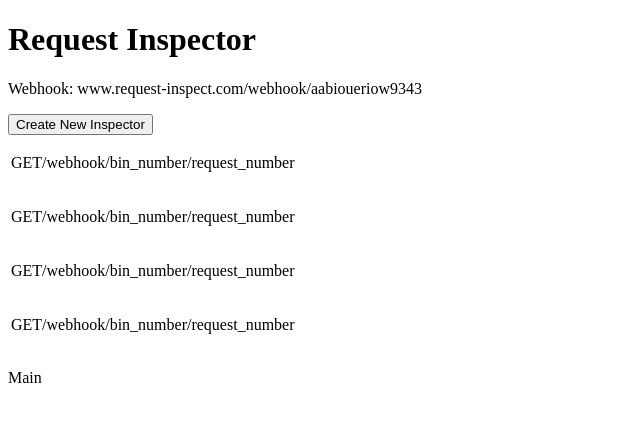
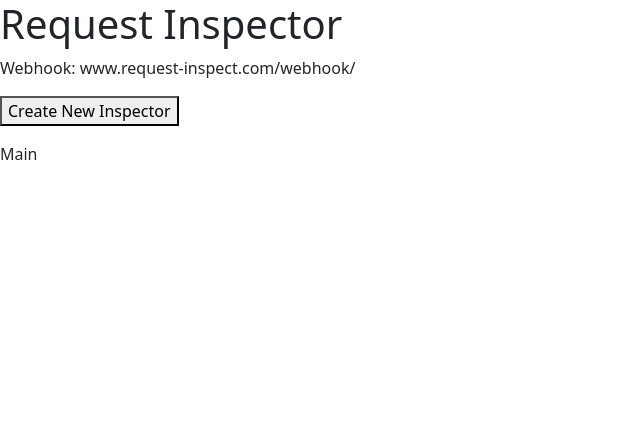
Before and after one commit to LeeyaD/request_dumpster, a React (Create React App) app in the folder frontend/: page / in a window 1280 px wide. Shown: the top 422 px of the page, without its empty margins (0-640 px from the left). Built offline with nearby package versions, Linux system fonts and the light colour scheme.

Commit message:
Co-authored-by: MADDY WOODRUM madzno12@gmail.com Co-authored-by: LEEYA DAVIS leeya463@gmail.com Co-authored-by: SPENCDER WIGHTMAN spencer.wightman@gmail.com

```diff
--- a/frontend/public/index.html
+++ b/frontend/public/index.html
@@ -3,6 +3,12 @@
   <head>
     <meta charset="utf-8" />
     <link rel="icon" href="%PUBLIC_URL%/favicon.ico" />
+    <link
+    rel="stylesheet"
+    href="https://cdn.jsdelivr.net/npm/bootstrap@5.2.3/dist/css/bootstrap.min.css"
+    integrity="sha384-rbsA2VBKQhggwzxH7pPCaAqO46MgnOM80zW1RWuH61DGLwZJEdK2Kadq2F9CUG65"
+    crossorigin="anonymous"
+    />
     <meta name="viewport" content="width=device-width, initial-scale=1" />
     <meta name="theme-color" content="#000000" />
     <meta
--- a/frontend/src/App.js
+++ b/frontend/src/App.js
@@ -1,116 +1,117 @@
-import {useState} from "react";
+import { useState, useEffect } from "react";
 import { Table } from 'react-bootstrap'
+import requestService from './services/requests'
 
-const mongoRequestsData = [
-  {
-    id: 1,
-    requestHeaders: {
-      'host': 'requestbinder.com/1111',
-      'content-length': '97',
-      'accept': 'applic... */*',
-      'sec-fetch-site': 'same-origin',
-      'accept-language': 'en-GB,en;q=0.9',
-      'accept-encoding': 'gzip, deflate, br',
-      'sec-fetch-mode': 'cors',
-      'content-type': 'application/json',
-      'origin': 'https:....com',
-      'user-agent': 'Mozill...1.15',
-      'referer': 'https:...eea1',
-      'sec-fetch-dest': 'empty',
-    }
-  },
-  {
-    id: 2,
-    requestHeaders: {
-      'host': 'requestbinder.com/2222',
-      'content-length': '97',
-      'accept': 'applic... */*',
-      'sec-fetch-site': 'same-origin',
-      'accept-language': 'en-GB,en;q=0.9',
-      'accept-encoding': 'gzip, deflate, br',
-      'sec-fetch-mode': 'cors',
-      'content-type': 'application/json',
-      'origin': 'https:....com',
-      'user-agent': 'Mozill...1.15',
-      'referer': 'https:...eea1',
-      'sec-fetch-dest': 'empty',
-    }
-  },
-  {
-    id: 3,
-    requestHeaders: {
-      'host': 'requestbinder.com/3333',
-      'content-length': '97',
-      'accept': 'applic... */*',
-      'sec-fetch-site': 'same-origin',
-      'accept-language': 'en-GB,en;q=0.9',
-      'accept-encoding': 'gzip, deflate, br',
-      'sec-fetch-mode': 'cors',
-      'content-type': 'application/json',
-      'origin': 'https:....com',
-      'user-agent': 'Mozill...1.15',
-      'referer': 'https:...eea1',
-      'sec-fetch-dest': 'empty',
-    }
-  },
-  {
-    id: 4,
-    requestHeaders: {
-      'host': 'requestbinder.com/4444',
-      'content-length': '97',
-      'accept': 'applic... */*',
-      'sec-fetch-site': 'same-origin',
-      'accept-language': 'en-GB,en;q=0.9',
-      'accept-encoding': 'gzip, deflate, br',
-      'sec-fetch-mode': 'cors',
-      'content-type': 'application/json',
-      'origin': 'https:....com',
-      'user-agent': 'Mozill...1.15',
-      'referer': 'https:...eea1',
-      'sec-fetch-dest': 'empty'
-    }
-  },
-]
+// const mongoRequestsData = [
+//   {
+//     id: 1,
+//     requestHeaders: {
+//       'host': 'requestbinder.com/1111',
+//       'content-length': '97',
+//       'accept': 'applic... */*',
+//       'sec-fetch-site': 'same-origin',
+//       'accept-language': 'en-GB,en;q=0.9',
+//       'accept-encoding': 'gzip, deflate, br',
+//       'sec-fetch-mode': 'cors',
+//       'content-type': 'application/json',
+//       'origin': 'https:....com',
+//       'user-agent': 'Mozill...1.15',
+//       'referer': 'https:...eea1',
+//       'sec-fetch-dest': 'empty',
+//     }
+//   },
+//   {
+//     id: 2,
+//     requestHeaders: {
+//       'host': 'requestbinder.com/2222',
+//       'content-length': '97',
+//       'accept': 'applic... */*',
+//       'sec-fetch-site': 'same-origin',
+//       'accept-language': 'en-GB,en;q=0.9',
+//       'accept-encoding': 'gzip, deflate, br',
+//       'sec-fetch-mode': 'cors',
+//       'content-type': 'application/json',
+//       'origin': 'https:....com',
+//       'user-agent': 'Mozill...1.15',
+//       'referer': 'https:...eea1',
+//       'sec-fetch-dest': 'empty',
+//     }
+//   },
+//   {
+//     id: 3,
+//     requestHeaders: {
+//       'host': 'requestbinder.com/3333',
+//       'content-length': '97',
+//       'accept': 'applic... */*',
+//       'sec-fetch-site': 'same-origin',
+//       'accept-language': 'en-GB,en;q=0.9',
+//       'accept-encoding': 'gzip, deflate, br',
+//       'sec-fetch-mode': 'cors',
+//       'content-type': 'application/json',
+//       'origin': 'https:....com',
+//       'user-agent': 'Mozill...1.15',
+//       'referer': 'https:...eea1',
+//       'sec-fetch-dest': 'empty',
+//     }
+//   },
+//   {
+//     id: 4,
+//     requestHeaders: {
+//       'host': 'requestbinder.com/4444',
+//       'content-length': '97',
+//       'accept': 'applic... */*',
+//       'sec-fetch-site': 'same-origin',
+//       'accept-language': 'en-GB,en;q=0.9',
+//       'accept-encoding': 'gzip, deflate, br',
+//       'sec-fetch-mode': 'cors',
+//       'content-type': 'application/json',
+//       'origin': 'https:....com',
+//       'user-agent': 'Mozill...1.15',
+//       'referer': 'https:...eea1',
+//       'sec-fetch-dest': 'empty'
+//     }
+//   },
+// ]
 
-const pgRequestsData = [
-  {
-    id: 1,
-    bin_id: 1,
-    mongo_id: 1,
-    http_method: 'GET',
-    http_path: '/webhook/bin_number/request_number'
-  },
-  {
-    id: 2,
-    bin_id: 2,
-    mongo_id: 2,
-    http_method: 'GET',
-    http_path: '/webhook/bin_number/request_number'
-  },
-  {
-    id: 3,
-    bin_id: 3,
-    mongo_id: 3,
-    http_method: 'GET',
-    http_path: '/webhook/bin_number/request_number'
-  },
-  {
-    id: 4,
-    bin_id: 4,
-    mongo_id: 4,
-    http_method: 'GET',
-    http_path: '/webhook/bin_number/request_number'
-  },
-]
+// const pgRequestsData = [
+//   {
+//     id: 1,
+//     bin_id: 1,
+//     mongo_id: 1,
+//     http_method: 'GET',
+//     http_path: '/webhook/bin_number/request_number'
+//   },
+//   {
+//     id: 2,
+//     bin_id: 2,
+//     mongo_id: 2,
+//     http_method: 'GET',
+//     http_path: '/webhook/bin_number/request_number'
+//   },
+//   {
+//     id: 3,
+//     bin_id: 3,
+//     mongo_id: 3,
+//     http_method: 'GET',
+//     http_path: '/webhook/bin_number/request_number'
+//   },
+//   {
+//     id: 4,
+//     bin_id: 4,
+//     mongo_id: 4,
+//     http_method: 'GET',
+//     http_path: '/webhook/bin_number/request_number'
+//   },
+// ]
 
-const bin = { id: 1, bin_path: 'aabioueriow9343', created_at: '09-13-2023' }
+// const bin = { id: 1, bin_path: 'aabioueriow9343', created_at: '09-13-2023' }
 
-const Header = ({ bin }) => {
+const Header = ({ bin, newBin }) => {
   return (
     <div>
       <h1>Request Inspector</h1>
-      <p>Webhook: www.request-inspect.com/webhook/{bin.bin_path}</p>
-      <button>Create New Inspector</button>
+      <p>Webhook: www.request-inspect.com/webhook/{bin ? bin.bin_path : ""}</p>
+      <button onClick={newBin}>Create New Inspector</button>
     </div>
   )
 }
@@ -157,9 +158,10 @@
 }
 
 const App = () => {
-  const [mongoRequests, setMongoRequests] = useState(mongoRequestsData)
-  const [pgRequests, setPgRequests] = useState(pgRequestsData)
+  const [mongoRequests, setMongoRequests] = useState([])
+  const [pgRequests, setPgRequests] = useState([])
   const [homePage, setHomePage] = useState(null)
+  const [bin, setBin] = useState([])
 
   const handleRequestClick = (mongoID) => {
     console.log(mongoID)
@@ -176,9 +178,14 @@
     return singleRequest.requestHeaders;
   }
 
+  const newBin = async () => {
+    let newBin = await requestService.createBin()
+    setBin(newBin)
+  }
+
   return (
     <div>
-      <Header bin={bin} />
+      <Header bin={bin} newBin={newBin} />
       <SideBar pRequests={pgRequests} handleRequestClick={handleRequestClick} />
       <Main homePage={homePage}/>
     </div>
@@ -186,3 +193,15 @@
 }
 
 export default App;
+
+// useEffect(() => {
+//   contactService
+//     .getAll().then(response => {
+//       setPersons(response)
+//       setFiltered(response)
+//     })
+//     .catch(error => {
+//       alert(`${error}`)
+//       return []
+//     })
+// }, [])
--- /dev/null
+++ b/frontend/src/services/requests.js
@@ -0,0 +1,122 @@
+// import axios from 'axios'
+// const baseUrl = '/api/contacts'
+
+const mongoRequestsData = [
+  {
+    id: 1,
+    requestHeaders: {
+      'host': 'requestbinder.com/1111',
+      'content-length': '97',
+      'accept': 'applic... */*',
+      'sec-fetch-site': 'same-origin',
+      'accept-language': 'en-GB,en;q=0.9',
+      'accept-encoding': 'gzip, deflate, br',
+      'sec-fetch-mode': 'cors',
+      'content-type': 'application/json',
+      'origin': 'https:....com',
+      'user-agent': 'Mozill...1.15',
+      'referer': 'https:...eea1',
+      'sec-fetch-dest': 'empty',
+    }
+  },
+  {
+    id: 2,
+    requestHeaders: {
+      'host': 'requestbinder.com/2222',
+      'content-length': '97',
+      'accept': 'applic... */*',
+      'sec-fetch-site': 'same-origin',
+      'accept-language': 'en-GB,en;q=0.9',
+      'accept-encoding': 'gzip, deflate, br',
+      'sec-fetch-mode': 'cors',
+      'content-type': 'application/json',
+      'origin': 'https:....com',
+      'user-agent': 'Mozill...1.15',
+      'referer': 'https:...eea1',
+      'sec-fetch-dest': 'empty',
+    }
+  },
+  {
+    id: 3,
+    requestHeaders: {
+      'host': 'requestbinder.com/3333',
+      'content-length': '97',
+      'accept': 'applic... */*',
+      'sec-fetch-site': 'same-origin',
+      'accept-language': 'en-GB,en;q=0.9',
+      'accept-encoding': 'gzip, deflate, br',
+      'sec-fetch-mode': 'cors',
+      'content-type': 'application/json',
+      'origin': 'https:....com',
+      'user-agent': 'Mozill...1.15',
+      'referer': 'https:...eea1',
+      'sec-fetch-dest': 'empty',
+    }
+  },
+  {
+    id: 4,
+    requestHeaders: {
+      'host': 'requestbinder.com/4444',
+      'content-length': '97',
+      'accept': 'applic... */*',
+      'sec-fetch-site': 'same-origin',
+      'accept-language': 'en-GB,en;q=0.9',
+      'accept-encoding': 'gzip, deflate, br',
+      'sec-fetch-mode': 'cors',
+      'content-type': 'application/json',
+      'origin': 'https:....com',
+      'user-agent': 'Mozill...1.15',
+      'referer': 'https:...eea1',
+      'sec-fetch-dest': 'empty'
+    }
+  },
+]
+
+const pgRequestsData = [
+  {
+    id: 1,
+    bin_id: 1,
+    mongo_id: 1,
+    http_method: 'GET',
+    http_path: '/webhook/bin_number/request_number'
+  },
+  {
+    id: 2,
+    bin_id: 2,
+    mongo_id: 2,
+    http_method: 'GET',
+    http_path: '/webhook/bin_number/request_number'
+  },
+  {
+    id: 3,
+    bin_id: 3,
+    mongo_id: 3,
+    http_method: 'GET',
+    http_path: '/webhook/bin_number/request_number'
+  },
+  {
+    id: 4,
+    bin_id: 4,
+    mongo_id: 4,
+    http_method: 'GET',
+    http_path: '/webhook/bin_number/request_number'
+  },
+]
+
+const bin = { id: 1, bin_path: 'aabioueriow9343', created_at: '09-13-2023' }
+
+const createBin = () => {
+  // const request = axios.post(baseURL/newBin)
+  // return request.then(response => response.data)
+  return bin
+}
+
+const getPgRequests = () => {
+  // const request = axios.get(baseUrl) // get from the non-webhook url?
+  // return request.then(response => response.data)
+  return pgRequestsData
+}
+
+const exportable = { getPgRequests, createBin }
+
+export default exportable
```
Also changed, not shown: frontend/services/requests.js (deleted, +0 -11 lines), 1 other file (tests, documents, lock files or other folders).
